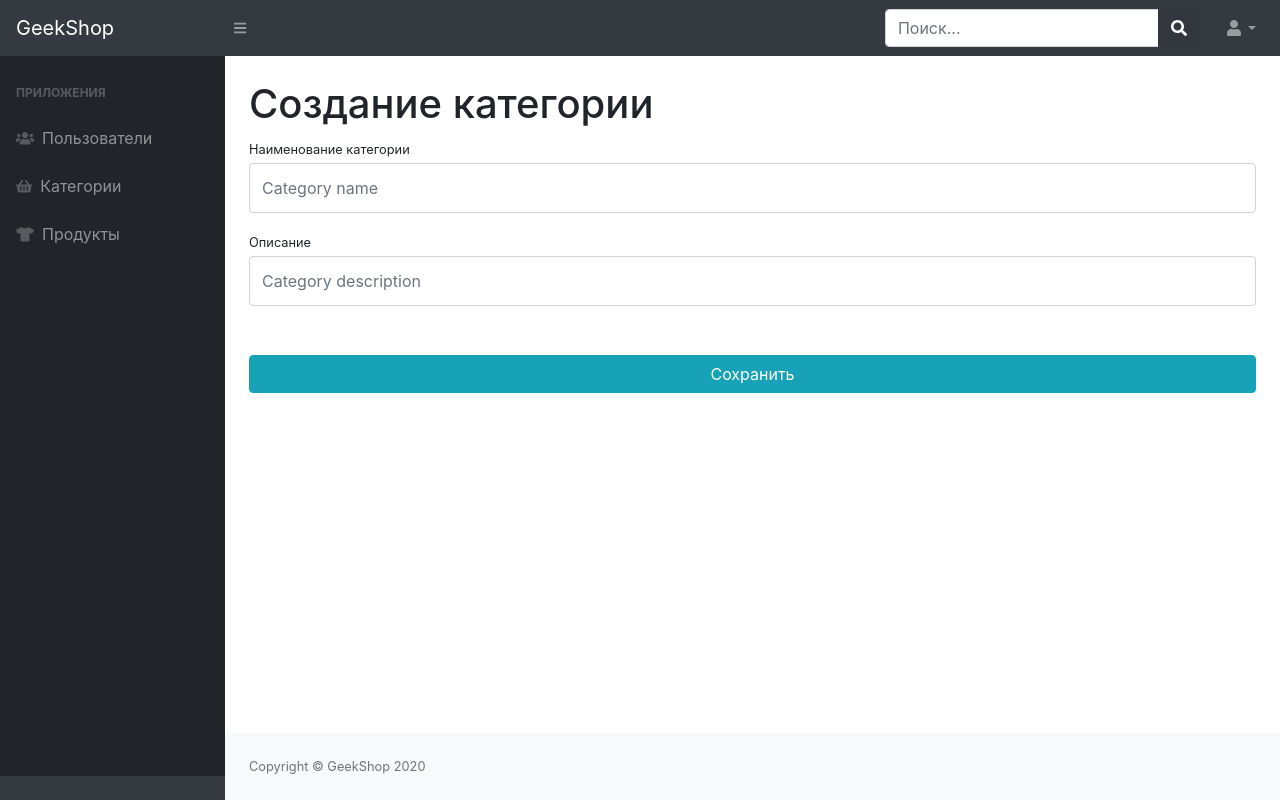
After one commit to KonTroAl/Django_geekshop_v2.0, a Django app: page /admin-staff/admin_category_create/ in a window 1280 px wide. The commit adds this page. Run offline with Django 3.2, Linux system fonts and the light colour scheme; the visitor is signed in with stand-in values (Sample User, id 1); some libraries are stand-ins or nearby versions.

Commit message:
create admin category form

```diff
--- a/adminapp/forms.py
+++ b/adminapp/forms.py
@@ -1,5 +1,6 @@
 from authapp.forms import UserRegisterForm, UserProfileForm
 from authapp.models import User
+from mainapp.models import ProductCategory
 
 from django import forms
 
@@ -21,3 +22,19 @@ class UserAdminProfileForm(UserProfileForm):
         super(UserAdminProfileForm, self).__init__(*args, **kwargs)
         self.fields['username'].widget.attrs['readonly'] = False
         self.fields['email'].widget.attrs['readonly'] = False
+
+
+class CategoryAdminCreateForm(forms.Form):
+    class Meta:
+        model = ProductCategory
+        fields = ('name', 'description')
+
+    def __init__(self, *args, **kwargs):
+        super(CategoryAdminCreateForm, self).__init__(*args, **kwargs)
+        self.fields['name'] = forms.CharField()
+        self.fields['description'] = forms.CharField()
+
+        self.fields['name'].widget.attrs['placeholder'] = 'Category name'
+        self.fields['description'].widget.attrs['placeholder'] = 'Category description'
+        for filed_name, field in self.fields.items():
+            field.widget.attrs['class'] ='form-control py-4'
--- /dev/null
+++ b/adminapp/templates/adminapp/admin-category-create.html
@@ -0,0 +1,27 @@
+{% extends 'adminapp/base.html' %}
+
+{% block content %}
+    <h1 class="mt-4">Создание категории</h1>
+    <form action="{% url 'admins:admin_category_create' %}" method="post">
+        {% csrf_token %}
+        <div class="form-row">
+            <div class="col-lg-12">
+                <div class="form-group">
+                    <label class="small mb-1" for="{{ form.name.id_for_lable }}">Наименование категории</label>
+                    {{ form.name }}
+                </div>
+            </div>
+            <div class="col-lg-12">
+                <div class="form-group">
+                    <label class="small mb-1" for="{{ form.description.id_for_lable }}">Описание</label>
+                    {{ form.description }}
+                </div>
+            </div>
+        </div>
+        <div class="form-row">
+            <div class="col-lg-12" style="margin-top: 33px;">
+                <input class="btn btn-info btn-block" type="submit" value="Сохранить">
+            </div>
+        </div>
+    </form>
+{% endblock %}
--- a/adminapp/templates/adminapp/admin-category-read.html
+++ b/adminapp/templates/adminapp/admin-category-read.html
@@ -38,8 +38,8 @@
             </div>
         </div>
         <div class="card-footer">
-            <a href="{% url 'admins:admin_users_create' %}">
-                <button class="btn btn-success">Создать пользователя</button>
+            <a href="{% url 'admins:admin_category_create' %}">
+                <button class="btn btn-success">Создать категорию</button>
             </a>
         </div>
     </div>
--- a/adminapp/urls.py
+++ b/adminapp/urls.py
@@ -12,4 +12,5 @@ urlpatterns = [
     path('admin_users_delete/<int:id>/', views.admin_users_delete, name='admin_users_delete'),
     path('admin_users_recover/<int:id>/', views.admin_users_recover, name='admin_users_recover'),
     path('admin_category_read/', views.admin_category_read, name='admin_category_read'),
+    path('admin_category_create/', views.admin_category_create, name='admin_category_create'),
 ]
--- a/adminapp/views.py
+++ b/adminapp/views.py
@@ -3,7 +3,7 @@ from django.urls import reverse
 from django.contrib.auth.decorators import user_passes_test
 
 from authapp.models import User
-from adminapp.forms import UserAdminRegisterFrom, UserAdminProfileForm
+from adminapp.forms import UserAdminRegisterFrom, UserAdminProfileForm, CategoryAdminCreateForm
 from mainapp.models import ProductCategory
 
 
@@ -68,3 +68,15 @@ def admin_users_recover(request, id):
 def admin_category_read(request):
     context = {'categories': ProductCategory.objects.all()}
     return render(request, 'adminapp/admin-category-read.html', context)
+
+@user_passes_test(lambda u: u.is_superuser)
+def admin_category_create(request):
+    if request.method == 'POST':
+        form = CategoryAdminCreateForm(data=request.POST)
+        if form.is_valid():
+            form.save()
+            return HttpResponseRedirect(reverse('admins:admin_category_read'))
+    else:
+        form = CategoryAdminCreateForm()
+    context = {'form': form}
+    return render(request, 'adminapp/admin-category-create.html', context)
```
